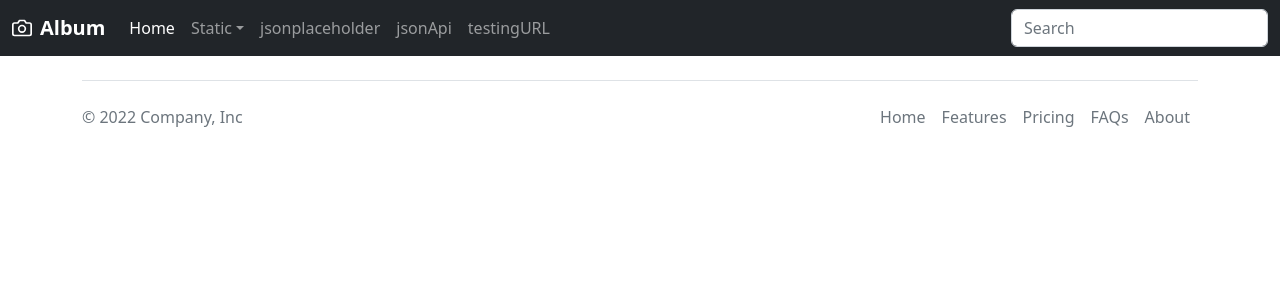
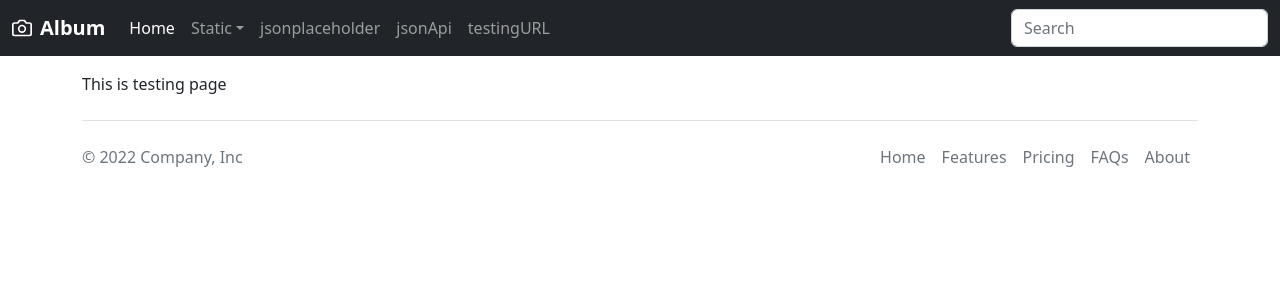
Before and after one commit to jahidul-rassel/jahidul-next-training-test-bd-1, a Next.js app: page /test in a window 1280 px wide. Shown: the top 300 px of the page. Built offline with nearby package versions, Linux system fonts and the light colour scheme.

Commit message:
Update test.jsx

```diff
--- a/pages/test.jsx
+++ b/pages/test.jsx
@@ -2,6 +2,6 @@ import React from 'react'
 
 export default function test() {
   return (
-    <div>{ process.env.TEST_ENV_VARIABLE_NAME }</div>
+    <div>This is testing page</div>
   )
 }
```
